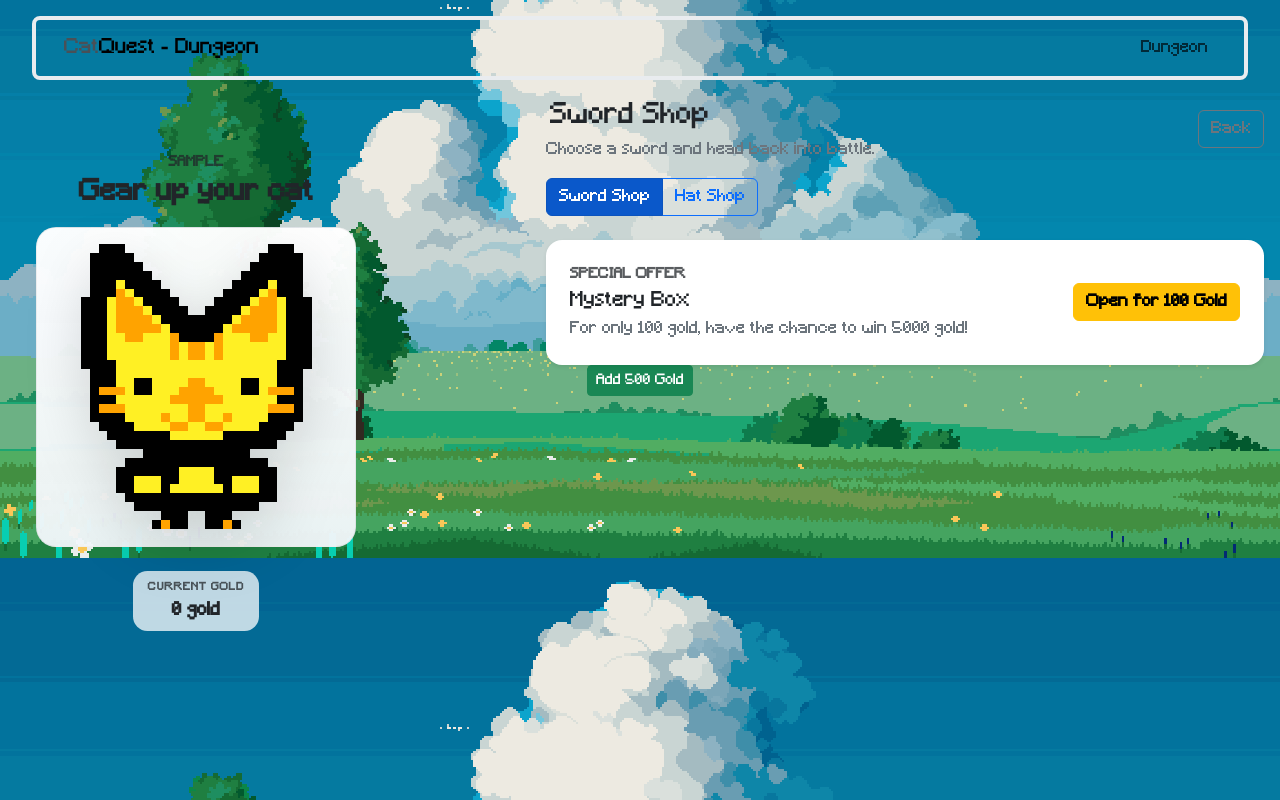
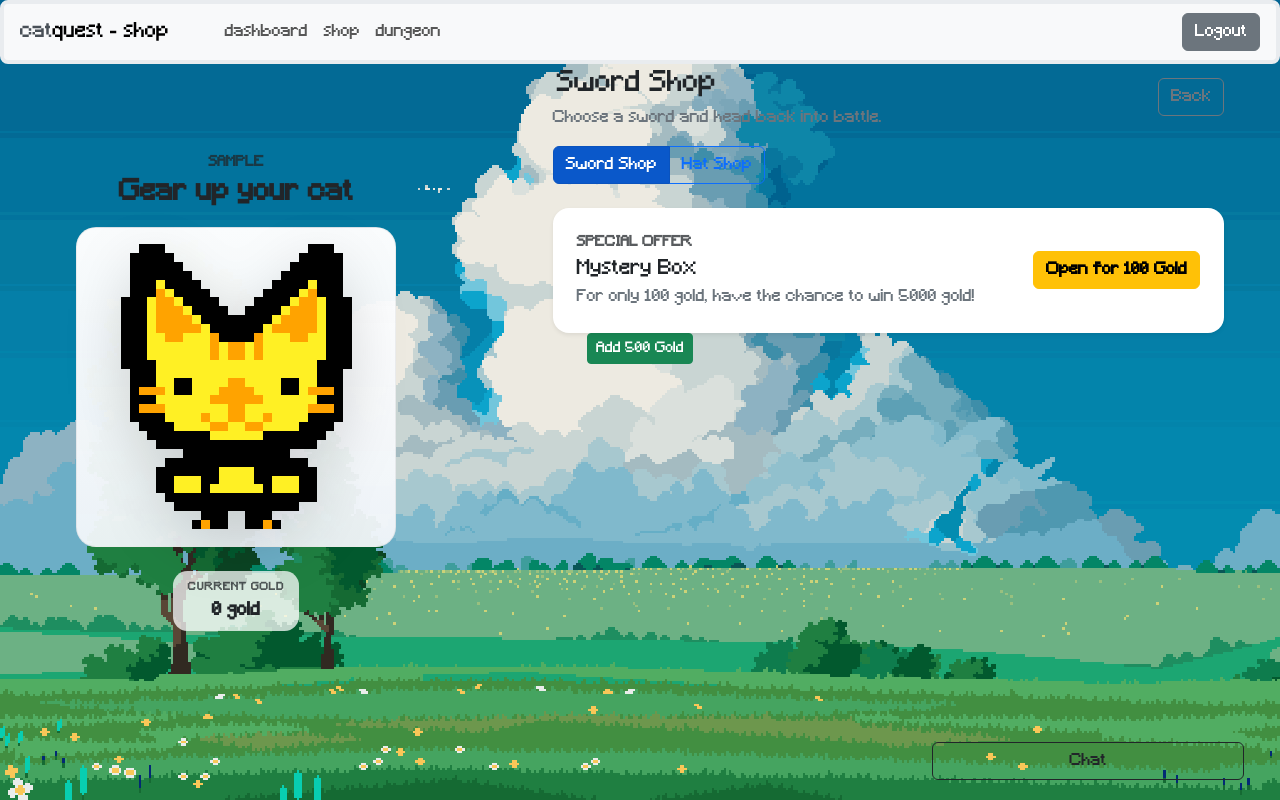
Before and after one commit to robertmoa/catquest, a Flask app: page /shop in a window 1280 px wide. Run offline with Flask 3, Linux system fonts and the light colour scheme; the visitor is signed in with stand-in values (Sample User, id 1); tables that the repository leaves empty hold one stand-in row (values such as "Sample post"); some libraries are stand-ins or nearby versions.

Commit message:
merged in the new dungeon stuff and main revamp, got it working with my equipping stuff, also updated shop to use the navbar, and fixed an issue where inspecting a weapon would zoom in the background

```diff
--- a/static/css/shop.css
+++ b/static/css/shop.css
@@ -127,5 +127,8 @@ body {
     url("/static/images/landscape.png");
   background-position: center;
   background-size: cover;
+  background-repeat: no-repeat;
+  background-attachment: fixed;
+  min-height: 100vh;
   image-rendering: pixelated; /* Ensures sharp pixels */
 }
--- a/templates/shop.html
+++ b/templates/shop.html
@@ -9,24 +9,9 @@
   <link rel="stylesheet" href="{{ url_for('static', filename='css/chat.css') }}">
 </head>
 <body>
-    <div class="container-fluid px-3">
-        <div class="row">
-            <div class="col">
-                <div class="p-3">
-                    <nav class="navbar navbar-expand navbar-light bg-grey border border-4 border-light-subtle rounded-3">
-                        <div class="container-fluid">
-                            <a class="navbar-brand px-3 h1 mb-0" href="{{ url_for('main.home') }}">
-                                <span class="text-light-emphasis">Cat</span>Quest - Dungeon </a>
-                            <ul class="navbar-nav ms-auto px-3">
-                                <li class="nav-item">
-                                    <a class="nav-link" href="{{ url_for('main.dungeon') }}">Dungeon</a>
-                                </li>
-                            </ul>
-                        </div>
-                    </nav>
-                </div>
-            </div>
-        </div>
+  {% include 'navbar.html' %}
+
+  <div class="container-fluid px-3 shop-page">
 
     <section class="row g-4 align-items-start">
       <!-- Left side: featured cat panel that stays visible while scrolling -->
```
